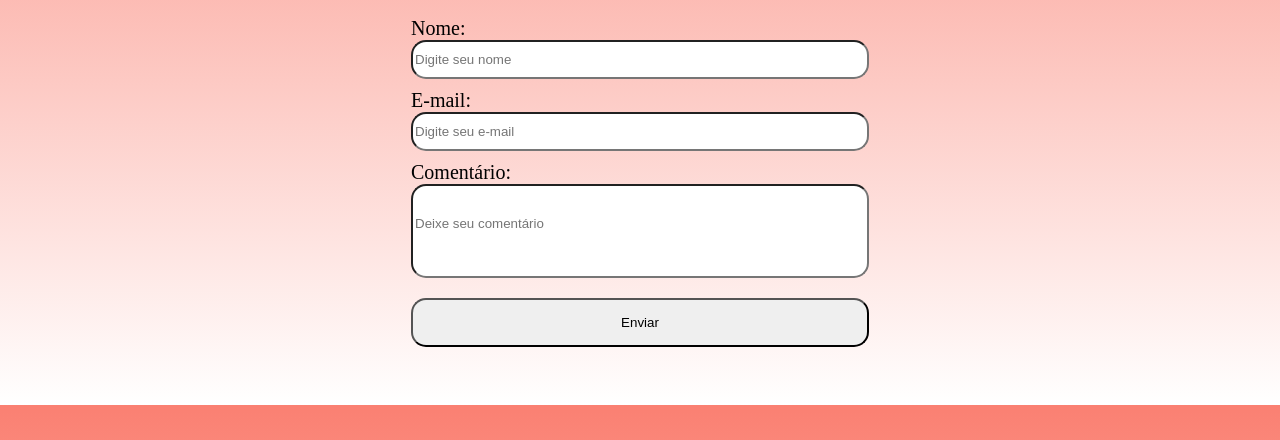
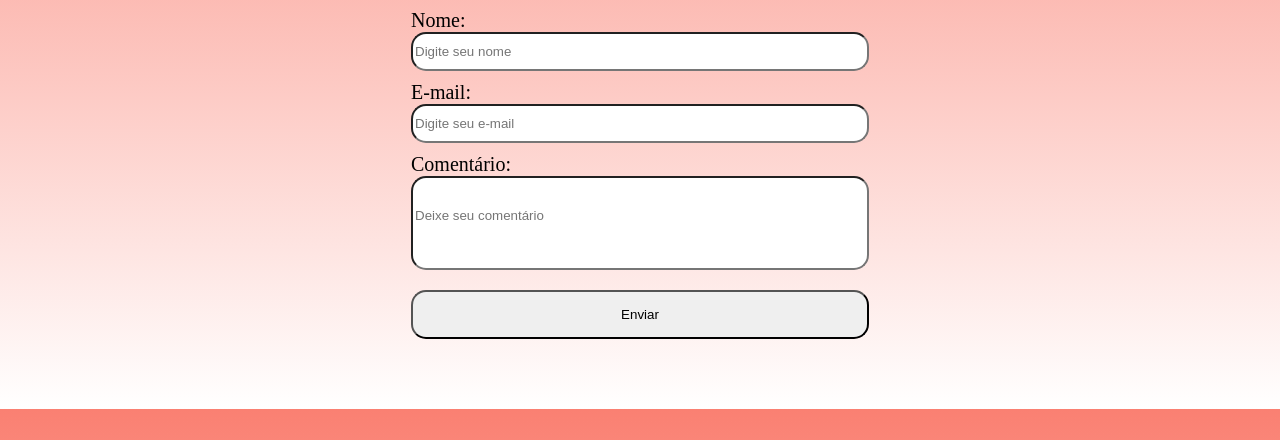
Before and after one commit to pedromonteir01/siteshusi, a plain HTML site: page pages/contato.html in a window 1280 px wide. Shown: the part 360-800 px from the top of the page. Drawn offline with Linux system fonts and the light colour scheme.

Commit message:
alteracao contato.css

```diff
--- a/assets/css/style.contato.css
+++ b/assets/css/style.contato.css
@@ -1,4 +1,5 @@
 body {
+    margin: 0%;
     display: flex;
     background-image: linear-gradient(salmon, white);
     flex-direction: column;
@@ -15,6 +16,7 @@ body {
 form {
     display: flex;
     flex-direction: column;
+    margin-bottom: 20px;
 }
 
 .campos {
```
